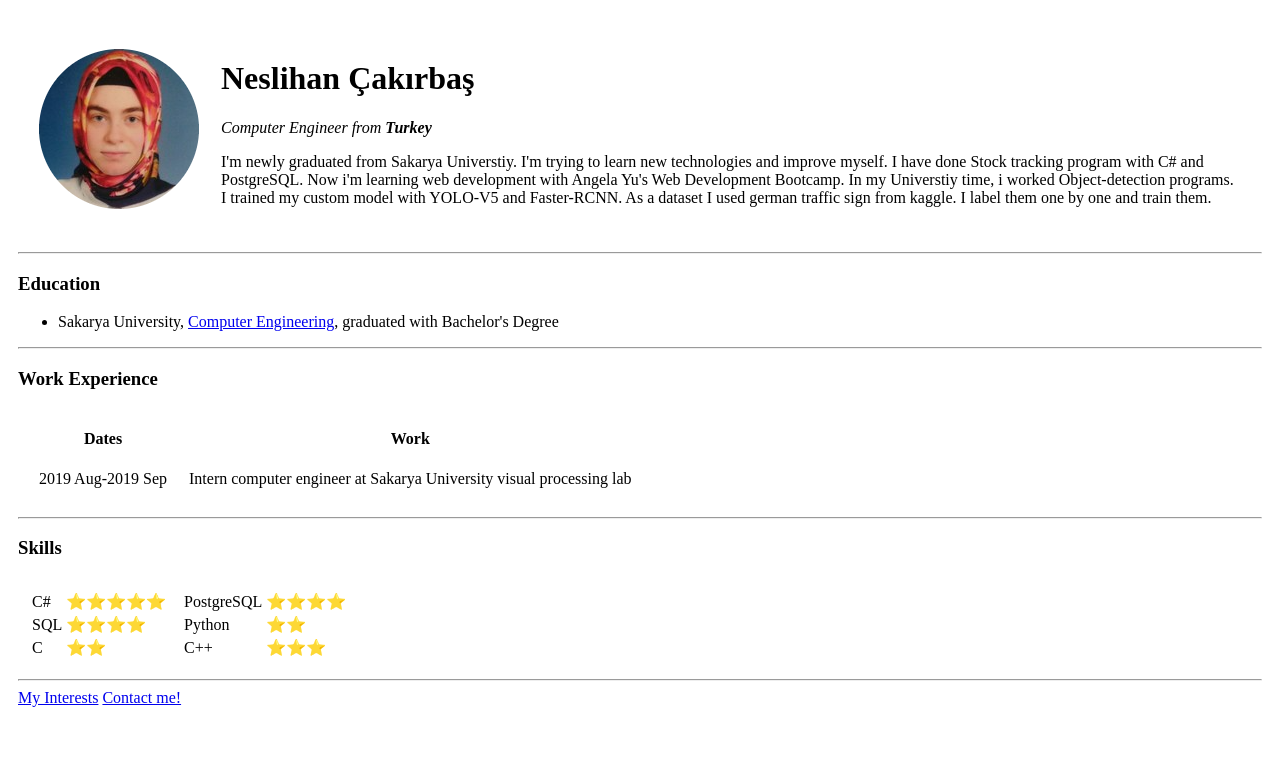
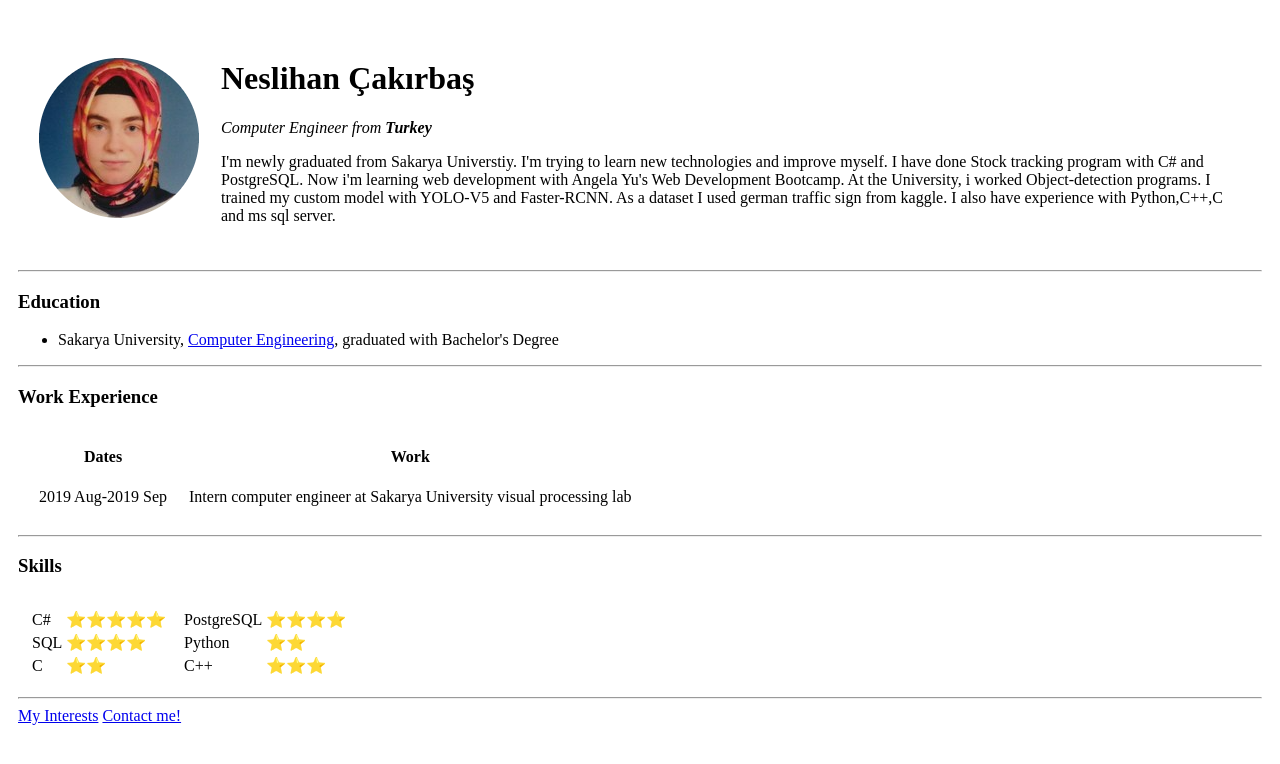
Before and after one commit to 1neslihan/CV, a plain HTML site: page index.html in a window 1280 px wide. Drawn offline with Linux system fonts and the light colour scheme; files whose address does not match are found by name.

Commit message:
Update index.html

```diff
--- a/index.html
+++ b/index.html
@@ -30,10 +30,10 @@
               I'm newly graduated from Sakarya Universtiy. I'm trying to learn
               new technologies and improve myself. I have done Stock tracking
               program with C# and PostgreSQL. Now i'm learning web development
-              with Angela Yu's Web Development Bootcamp. In my Universtiy time,
+              with Angela Yu's Web Development Bootcamp. At the University,
               i worked Object-detection programs. I trained my custom model with
               YOLO-V5 and Faster-RCNN. As a dataset I used german traffic sign
-              from kaggle. I label them one by one and train them.
+              from kaggle. I also have experience with Python,C++,C and ms sql server.
             </p>
           </td>
         </tr>
```
